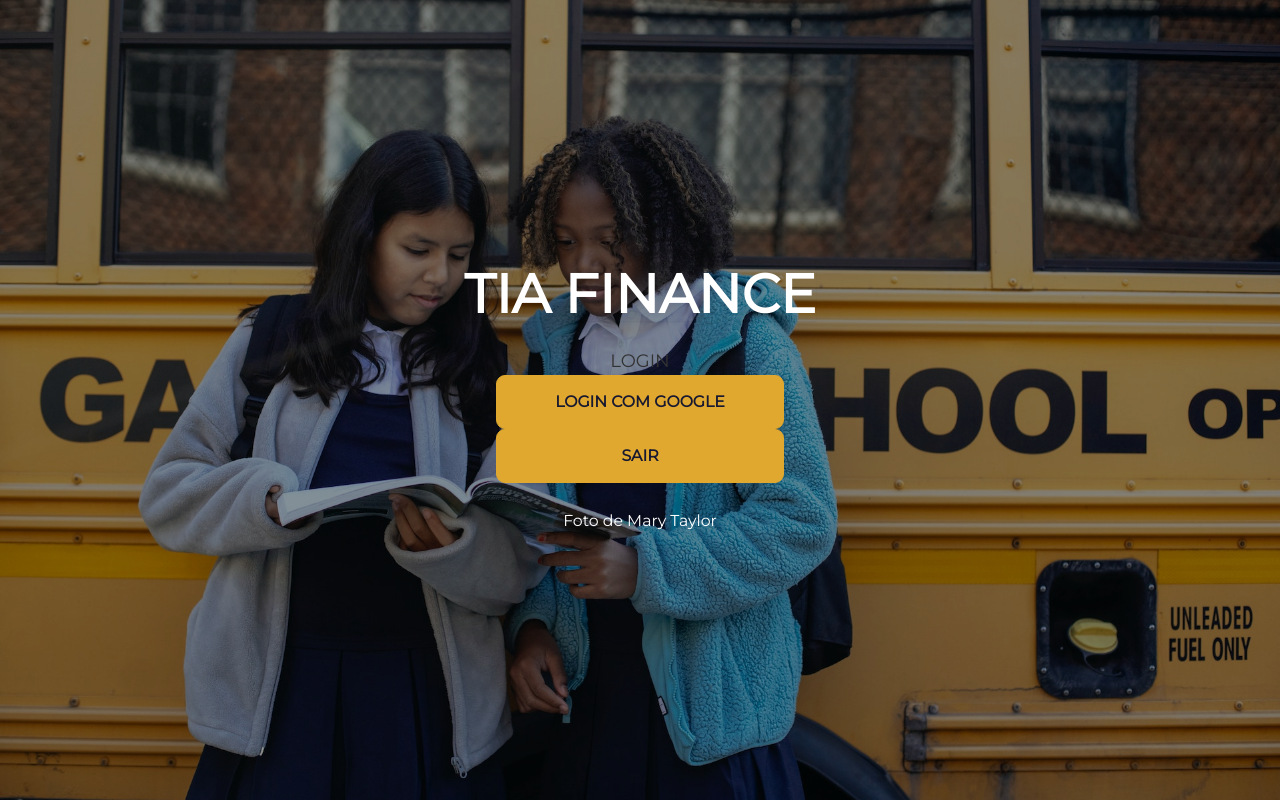
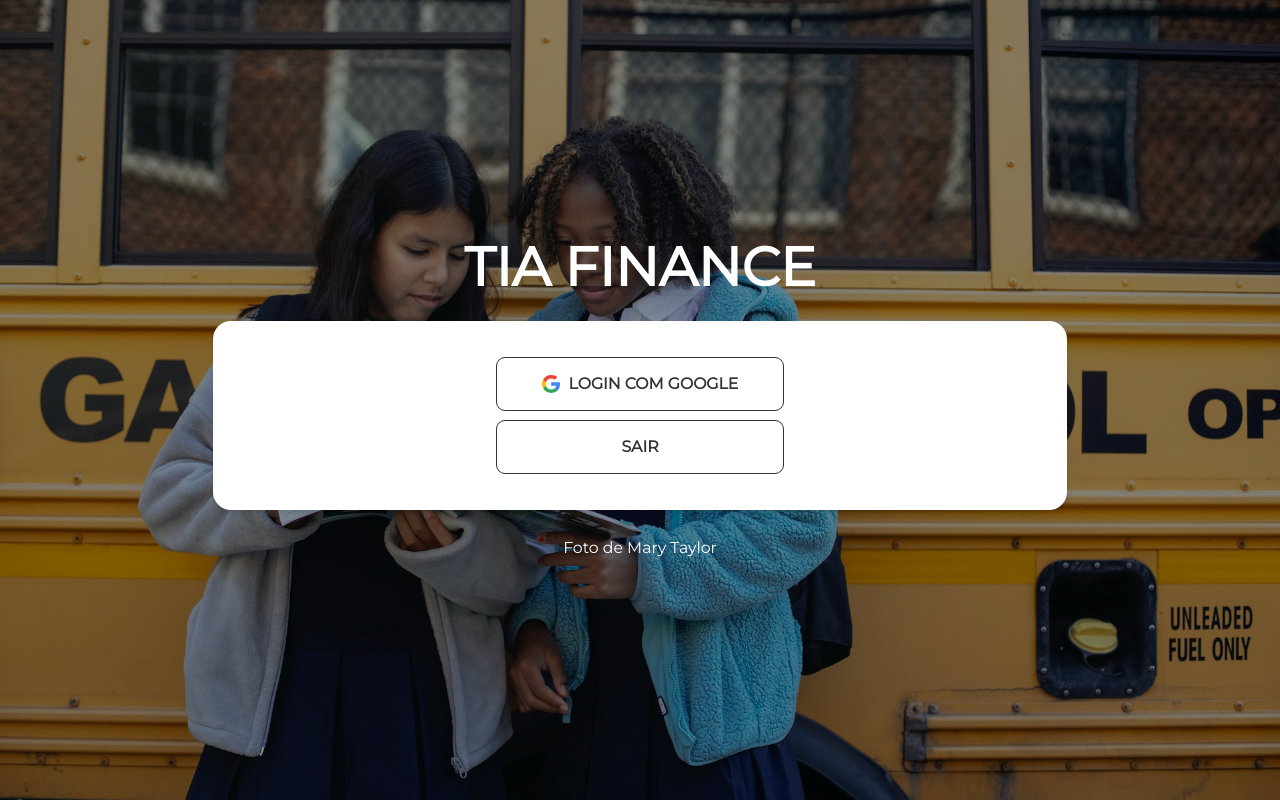
Before and after one commit to digitalbocca/tia-finance, a Vue app: page /#/login in a window 1280 px wide. Built offline with nearby package versions, Linux system fonts and the light colour scheme; no server answers.

Commit message:
Altera página de login

```diff
--- a/src/views/login.vue
+++ b/src/views/login.vue
@@ -1,10 +1,14 @@
 <template>
-  <h1>LOGIN</h1>
+  <div class="card w-full sm:w-3/4 lg:w-2/3 bg-base-100 shadow-md glass">
+    <div class="card-body flex flex-col items-center">
       <button
         class="btn-pagar"
         @click="login()"
       >
+        <img class="w-4" src="./../img/google-icon.svg" alt="">
+        <span class="ml-2">
           Login com Google
+        </span>
       </button>
       <button
         class="btn-pagar"
@@ -12,6 +16,8 @@
       >
         Sair
       </button>
+    </div>
+  </div>
 </template>
 
 <script setup>
@@ -57,6 +63,6 @@ const logout = () => {
 <style lang="sass">
 
 .btn-pagar
-  @apply btn btn-primary btn-wide
+  @apply btn btn-outline btn-wide
 
 </style>
```
Also changed, not shown: src/img/google-icon.svg (added). Lines whose indentation alone changed are shown as unchanged.
